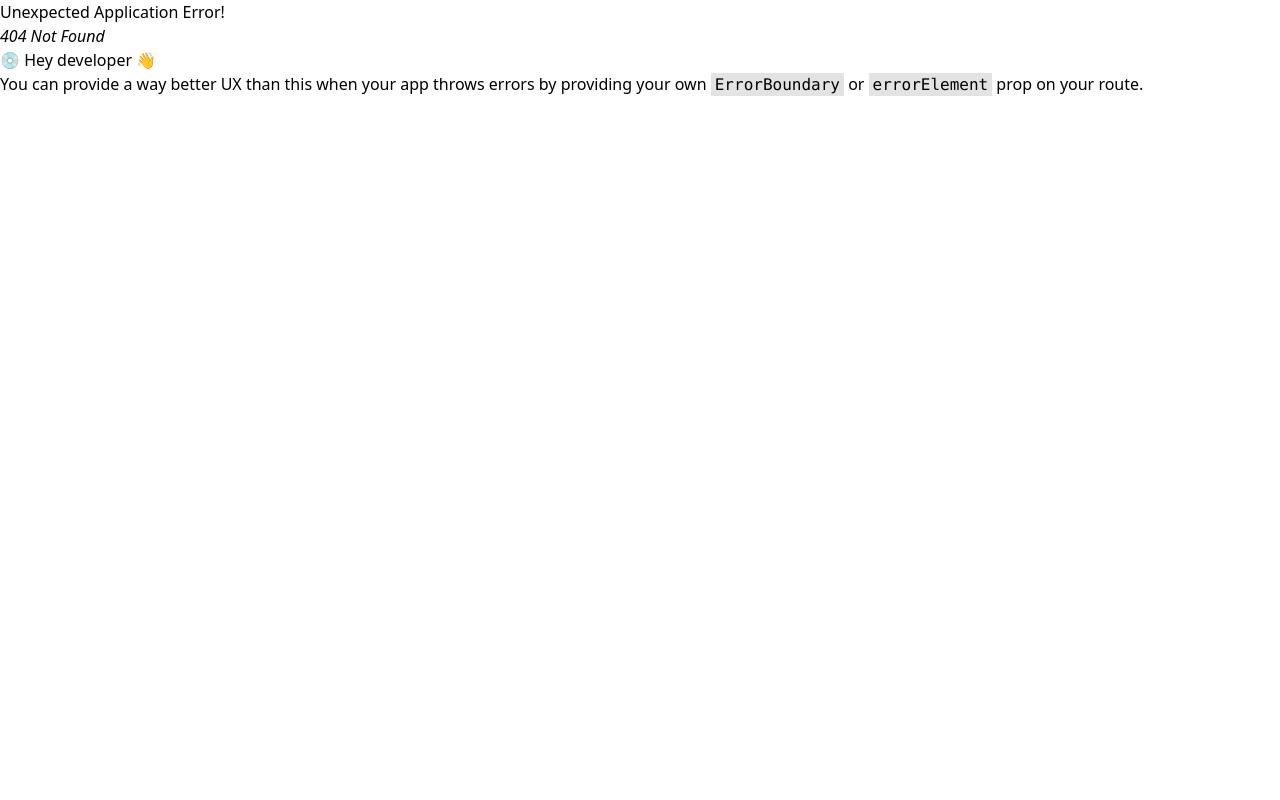
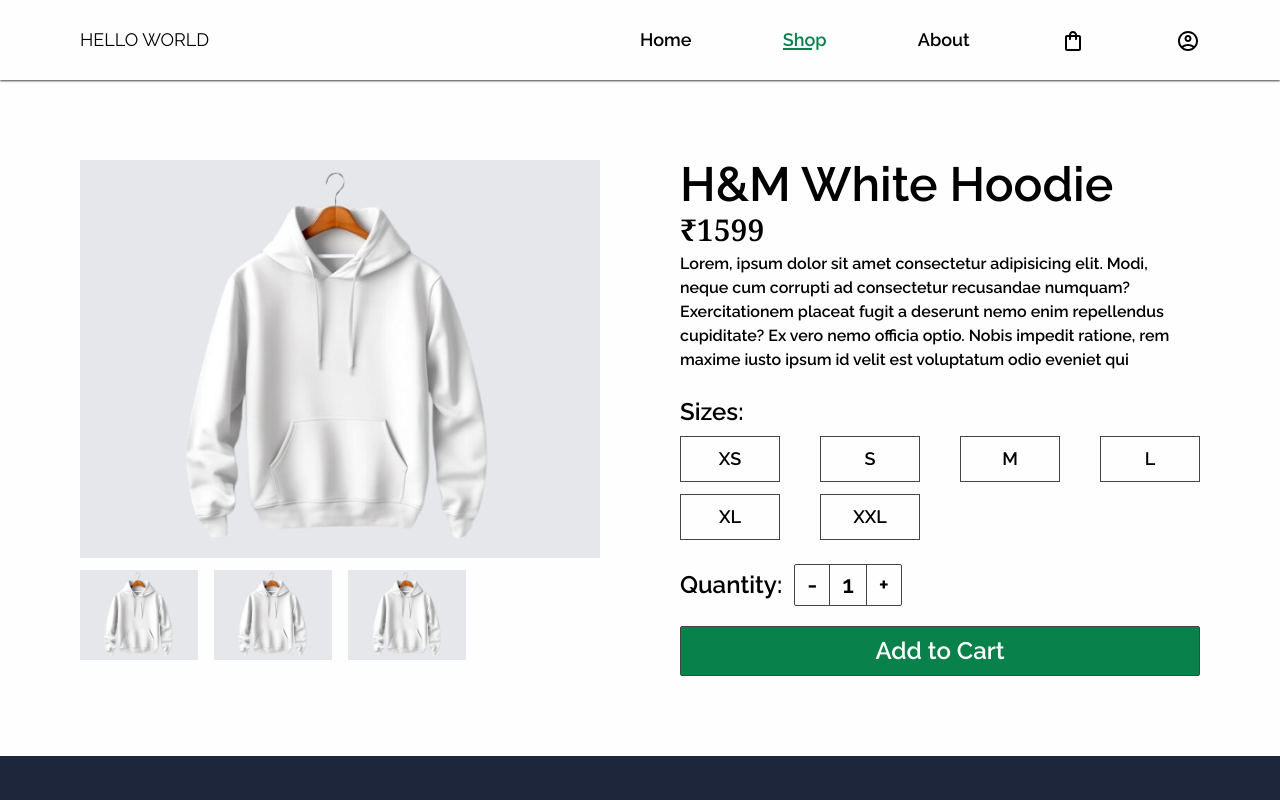
Before and after one commit to Vishvesh-Shrikant/OuthouseClothingWeb, a React (Vite) app: page /shop/1 in a window 1280 px wide. Before the commit this address had no page. Shown: the top 800 px of the page. Built offline with nearby package versions, Linux system fonts and the light colour scheme.

Commit message:
updates for single product details

```diff
--- a/src/Components/Pages/Account/Orders/Orders.jsx
+++ b/src/Components/Pages/Account/Orders/Orders.jsx
@@ -22,7 +22,7 @@
                     <p>No orders have been made yet.</p>
                     <p className='text-xl font-texts'>Any orders that you place will be visible here</p>
                     <Link to="/shop" className='flex justify-center items-center'>
-                        <button className='bg-primary h-12 text-background text-2xl p-2 rounded-sm border border-typography my-3'> Continue Shopping</button>
+                        <button className='bg-primary h-12 text-background text-2xl px-8 py-2 rounded-sm border border-typography my-6'> Continue Shopping</button>
                     </Link>
                 </div>
             )
--- a/src/Components/Pages/Cart/Cart.jsx
+++ b/src/Components/Pages/Cart/Cart.jsx
@@ -20,7 +20,7 @@
                     <p>Your Shopping Bag is Empty.</p>
                     <p className='text-xl font-texts'>Any items added to the bag will be visible here</p>
                     <Link to="/shop" className='flex justify-center items-center mt-3'>
-                        <button className='bg-primary h-12 text-background text-2xl p-2 rounded-sm border border-typography my-3'> Continue Shopping</button>
+                        <button className='bg-primary h-12 text-background text-2xl px-8 py-2 rounded-sm border border-typography my-3'> Continue Shopping</button>
                     </Link>
                 </div>
             )
--- a/src/Components/Pages/Home/SingleProduct.jsx
+++ b/src/Components/Pages/Home/SingleProduct.jsx
@@ -1,11 +1,11 @@
 import React from 'react'
 import trial1 from '../../../assets/trial1.jpg'
 import StarIcon from '@mui/icons-material/Star';
-
+import { Link } from 'react-router-dom'
 const SingleProduct = () => {
   return (
     <>
-        <div className='flex flex-col items-start justify-start rounded-lg border border-typography p-3 my-5 text-typography shadow-sm shadow-gray-600'>
+        <Link to={`/shop/id1`} className='flex flex-col items-start justify-start rounded-lg border border-typography p-3 my-5 text-typography shadow-sm shadow-gray-600'>
             <div className='bg-gray-200 rounded-lg'>
                 <img src={trial1} className='h-full'/>
             </div>
@@ -20,7 +20,7 @@
                     <StarIcon style={{fontSize:"large"}}/>
                   </div>
                 </div>
-        </div>
+        </Link>
     </>
   )
 }
--- /dev/null
+++ b/src/Components/Pages/Shop/SingleProductDetail.jsx
@@ -0,0 +1,89 @@
+import React, { useState } from 'react'
+import img1 from '../../../assets/trial1.jpg'
+import ScrollToTop from '../../../ScrollToTop.jsx'
+import { useActionData } from 'react-router-dom'
+
+const SingleProductDetail = () => {
+  const sizes=["XS", "S","M","L", "XL", "XXL"]
+  const [quantity, setQuantity]= useState(1)
+  const increment=()=>{
+    if(quantity==15)
+      return
+    else
+      setQuantity(prev => prev+1)
+  }
+  const decrement=()=>{
+    if(quantity==1)
+      return
+    else
+      setQuantity(prev => prev-1)
+  }
+
+
+  return (
+    <>
+      <ScrollToTop/>
+      <div className='w-full mt-20 px-sectionPadding pt-sectionPadding  '>
+        <div className='flex justify-between w-full'>
+          {/* IMAGES */}
+          <div className='w-1/2 flex flex-col items-start'>
+            <div className='w-full bg-gray-200'>
+              <img src={img1} alt="" />
+            </div>
+            <div className='grid grid-cols-4 gap-x-4 my-3'>
+              <div className='w-full bg-gray-200'>
+                <img src={img1} alt="" />
+              </div>
+              <div className='w-full bg-gray-200'>
+                <img src={img1} alt="" />
+              </div>
+              <div className='w-full bg-gray-200'>
+                <img src={img1} alt="" />
+              </div>
+            </div>
+          </div>
+
+
+
+          <div className='flex flex-col items-start justify-center w-1/2 ml-20'>
+            <p className='text-5xl font-semibold font-texts'>H&M White Hoodie</p>
+            <p className='text-3xl font-semibold font-headings my-1'>₹1599</p>
+            <p className='text-base font-semibold font-texts'>Lorem, ipsum dolor sit amet consectetur adipisicing elit. Modi, neque cum corrupti ad consectetur recusandae numquam? Exercitationem placeat fugit a deserunt nemo enim repellendus cupiditate? Ex vero nemo officia optio.
+            Nobis impedit ratione, rem maxime iusto ipsum id velit est voluptatum odio eveniet qui </p>
+
+            {/* SIZES SECTION */}
+            <div className='w-full my-6'>
+              <p className='font-texts font-semibold text-2xl mb-2'>Sizes:</p>
+              <div className='grid grid-cols-4 gap-x-10 gap-y-3'>
+                {
+                  sizes.map((size)=>(
+                    <div className='flex justify-center items-center text-black border border-typography p-2 cursor-pointer' value={size}>
+                      <p className='font-texts font-semibold text-lg'>{size}</p>
+                    </div>
+                  ))
+                }
+              </div>
+            </div>
+
+            {/* QUANTITY*/}
+            <div className='w-full flex items-center mb-5'>
+              <p className='text-2xl font-texts font-semibold mr-3'>Quantity:</p>
+              <div className='flex text-2xl font-texts font-semibold border border-typography rounded-sm '>
+                <button className='px-3 py-1' onClick={decrement} >-</button>
+                <p className='px-3 border-x-[1px] border-typography py-1'>{quantity}</p>
+                <button className='px-3 py-1' onClick={increment} >+</button>
+              </div>
+            </div>
+            <div className='w-full text-2xl font-semibold font-texts flex items-center justify-center text-background'>
+              <button className='px-2 py-2 border border-typography rounded-sm bg-primary w-full'>Add to Cart</button>
+            </div>
+          </div>
+        </div>
+      </div>
+    </>
+  )
+
+
+}
+
+export default SingleProductDetail
--- a/src/main.jsx
+++ b/src/main.jsx
@@ -10,6 +10,7 @@
 import Account from './Components/Pages/Account/Account.jsx'
 import Cart from './Components/Pages/Cart/Cart.jsx'
 import Orders from './Components/Pages/Account/Orders/Orders.jsx'
+import SingleProductDetail from './Components/Pages/Shop/SingleProductDetail.jsx'
 
 const router = createBrowserRouter(
   createRoutesFromElements(
@@ -23,6 +24,7 @@
           <Route path='/account' element={<Account/>}/>
           <Route path='/account/my-orders' element={<Orders/>}/>
           <Route path='/cart' element={<Cart/>}/>
+          <Route path='/shop/:prodID' element={<SingleProductDetail/>}/>
         </Route>
         <Route path='/signin' element={<SignInPage/>}/>
       </Route>
```
